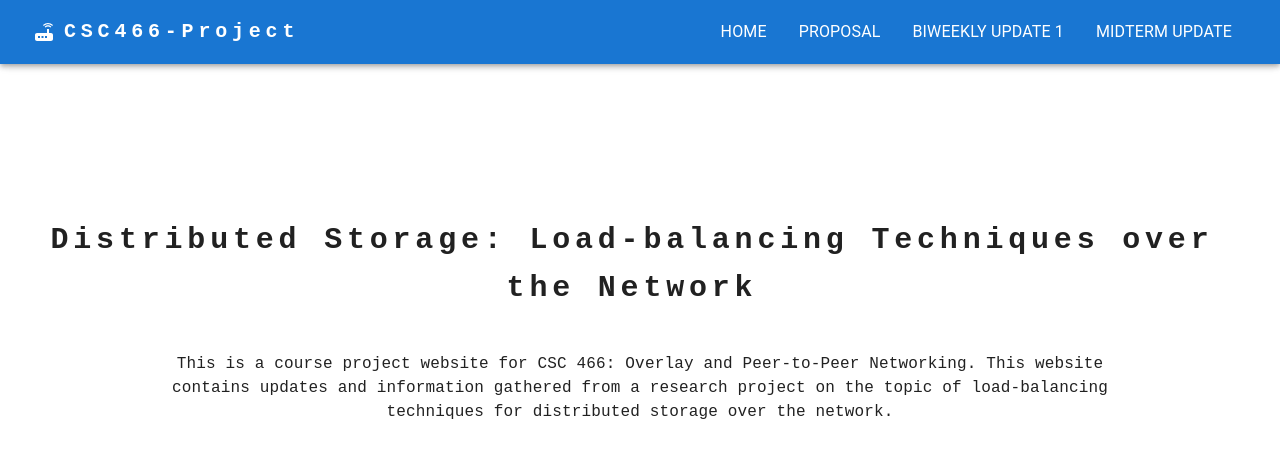
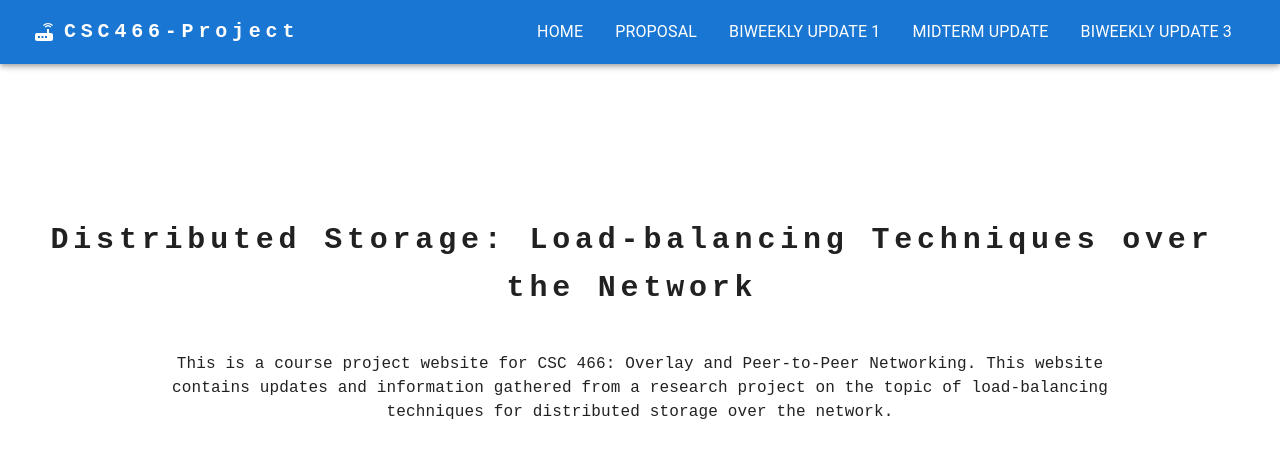
Before and after one commit to ecamartins/csc466, a React (Vite) app: page / in a window 1280 px wide. Shown: the top 458 px of the page. Built offline with nearby package versions, Linux system fonts and the light colour scheme.

Commit message:
added skeleton for the third bi-weekly update

```diff
--- a/src/App.tsx
+++ b/src/App.tsx
@@ -31,6 +31,13 @@ function App() {
 									header="Midterm Update"
 									pdfPath="/midterm-update.pdf" />
 							} />
+						<Route
+							path="/bw3"
+							element={
+								<BiWeekly
+									header="Biweekly Update 3"
+									pdfPath="/biweekly-update-3.pdf" />
+							} />
 					</Routes>
 				</div>
 			</div>
--- a/src/NavBar.tsx
+++ b/src/NavBar.tsx
@@ -31,6 +31,10 @@ const PAGES: PageEntry[] = [
 		header: "MIDTERM UPDATE",
 		path: AppPageType.MIDTERM,
 	},
+	{
+		header: "BIWEEKLY UPDATE 3",
+		path: AppPageType.BIWEEKLY3,
+	},
 ]
 
 export const NavBar: React.FC<NavBarProps> = React.memo(() => {
@@ -60,6 +64,10 @@ export const NavBar: React.FC<NavBarProps> = React.memo(() => {
 
             case AppPageType.MIDTERM:
                 navigate("/midterm-update");
+                break;
+
+            case AppPageType.BIWEEKLY3:
+                navigate("/bw3");
                 break;
 
             default:
--- a/src/utils/common.ts
+++ b/src/utils/common.ts
@@ -4,6 +4,7 @@ export enum AppPageType {
     PROPOSAL,
 	BIWEEKLY1,
 	MIDTERM,
+	BIWEEKLY3,
 }
 
 interface LogEntries {
```
Also changed, not shown: 1 other file (tests, documents, lock files or other folders).
